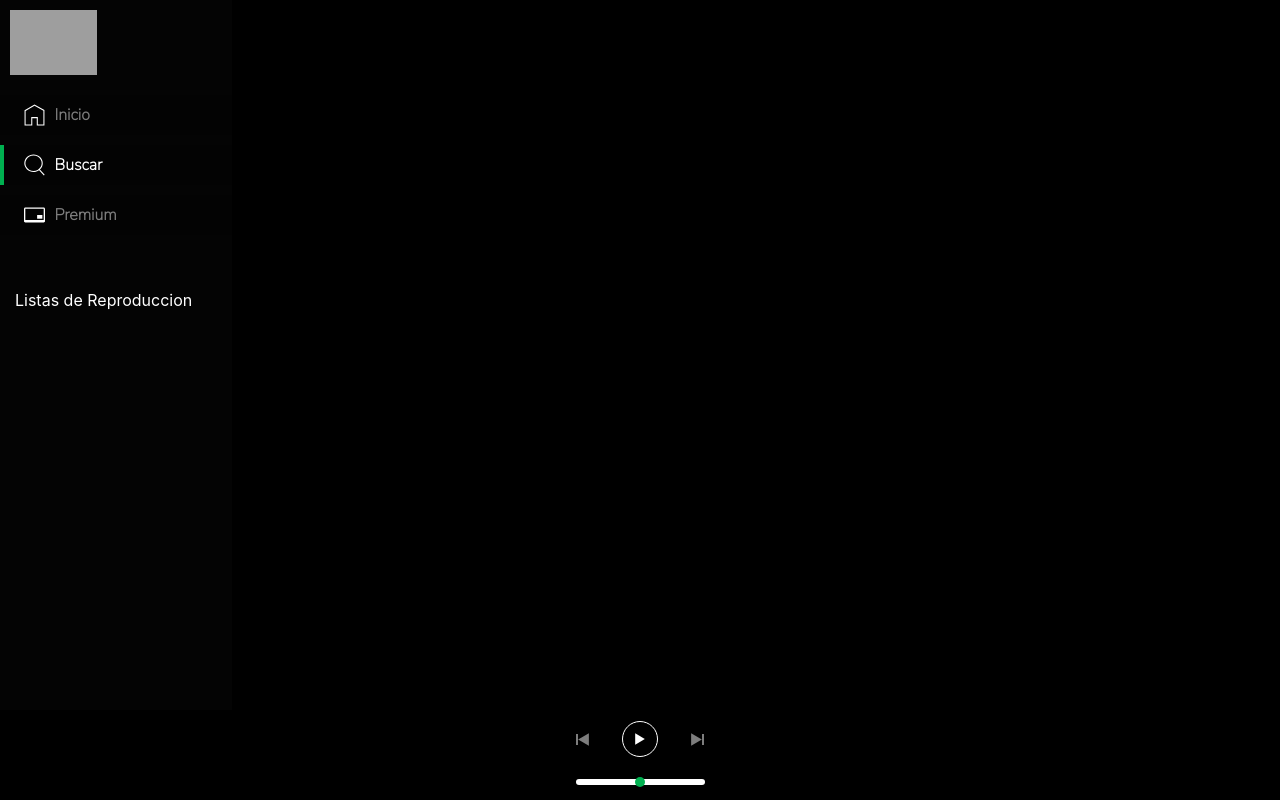
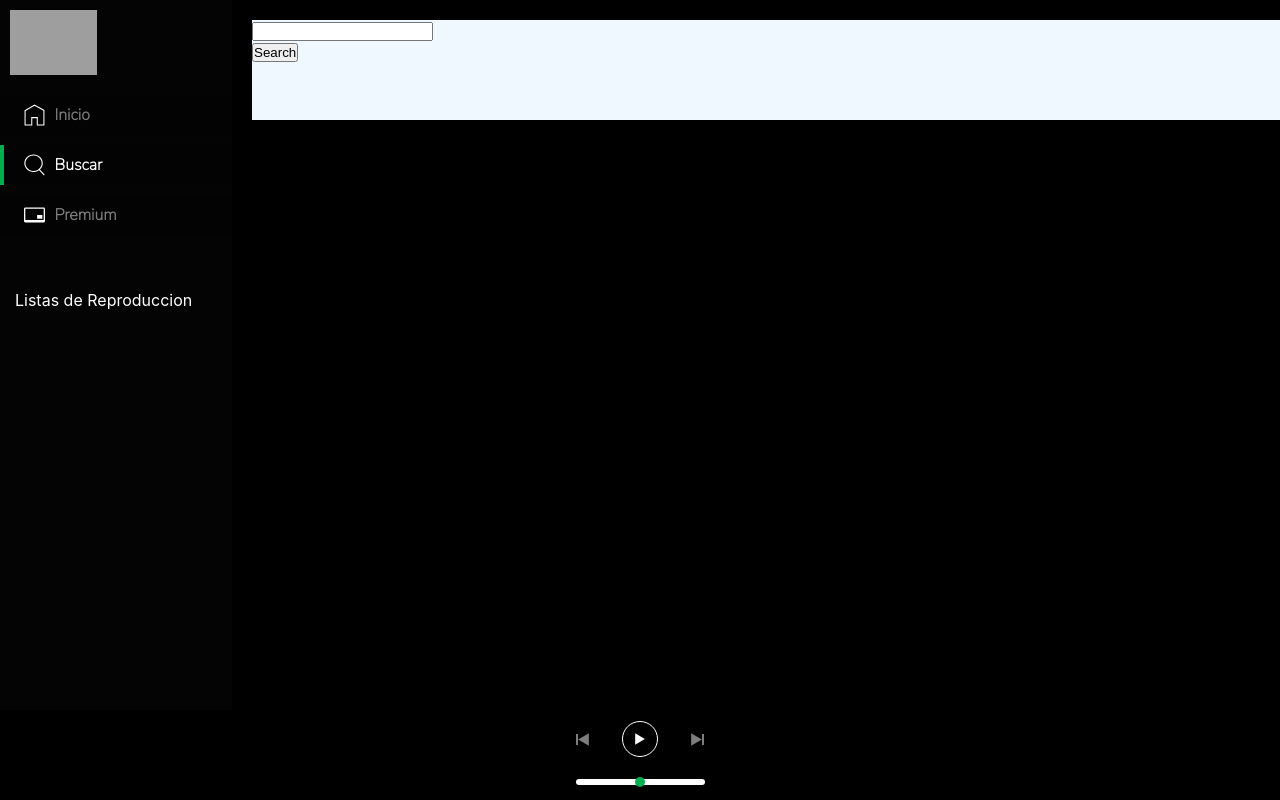
Before and after one commit to codekacode/spotitube, a React (Create React App) app: page /search in a window 1280 px wide. Built offline with nearby package versions, Linux system fonts and the light colour scheme; no server answers; grey boxes are pictures that could not be loaded.

Commit message:
render almost fixed

```diff
--- a/src/App.js
+++ b/src/App.js
@@ -6,6 +6,7 @@ import Home from './pages/Home';
 import Login from './pages/Login';
 import Playlist from './pages/PlayList';
 import Template from './pages/Template'
+import Search from './pages/Search';
 function App() {
   return (
     <Router>
@@ -13,6 +14,7 @@ function App() {
       <Template>
         <Route exact path="/" component={Home} />
         <Route exact path="/playlist" component={Playlist} />
+        <Route path='/search' component={Search} />
       </Template>
     </Router>
   );
--- a/src/pages/Search.js
+++ b/src/pages/Search.js
@@ -1,52 +1,57 @@
-import { useEffect } from "react";
+import { useEffect, useState } from "react";
 import { useDispatch, useSelector } from "react-redux";
 import { fetchSearch} from "../features/search/searchSlice";
 import styled from "@emotion/styled";
-import Colors from "../components/ui/Colors";
-import NavBar from "../components/contents/NavBar";
-import Body from "../components/contents/Body";
-import MiniCardPlay from "../components/ui/MiniCardPlay";
-import PlaylistInfo from "../components/ui/PlaylistInfo";
-import PlaylistSongs from "../components/ui/PlaylistSongs";
-import CardPlay from "../components/ui/CardPlay";
+import CardSong from "../components/ui/CardSong";
 
 const StyledDiv = styled.div`
   display: flex;
   flex-direction: column;
 `;
+
 const ContentDiv = styled.div`
   display: flex;
   flex-grow : 1;
 `;
 
 const StyledContent = styled.div`
-  background-color: aqua;
-  width: 100%;
+  width: 100vw;
   margin: 20px;
+`;
+
+const InputContent = styled.div`
+  background-color: aliceblue;
+  height: 100px;
 `;
 
 function Search() {
 
+  const [query, setQuery] = useState("anime");
+  const dispatch = useDispatch();
+
   const videos = useSelector((state) => state.search.list);
 
-  const items = videos.items;
-  console.log("andaaaa: ",items);
+const handleSubmit = (e) => {
+  e.preventDefault();
+  dispatch(fetchSearch({query}));
+};
 
-const dispatch = useDispatch();
-const query = "billie";
-
-// useEffect(()=> {
-// dispatch(fetchSearch(query))
-// },[dispatch]);
+useEffect(()=>{
+  dispatch(fetchSearch({query}));
+},[dispatch]);
 
   return (
     <StyledDiv>
         <ContentDiv>
-          <NavBar/>
           <StyledContent>
-            {items.map((item)=>
-              <div>{item.snippet.title}</div>
-            )}
+          <InputContent>
+          <form id="search" onSubmit={handleSubmit}>
+              <input type="text" onSubmit={(e) => setQuery(e.target.value)} />
+            </form>
+            <button type="submit" form="search" >Search</button>
+          </InputContent>
+            {(!videos) ? <div> red</div> : (videos.items.map(item => <CardSong name={item.snippet.title}/> ))
+            }
           </StyledContent>
         </ContentDiv>
     </StyledDiv>
```
